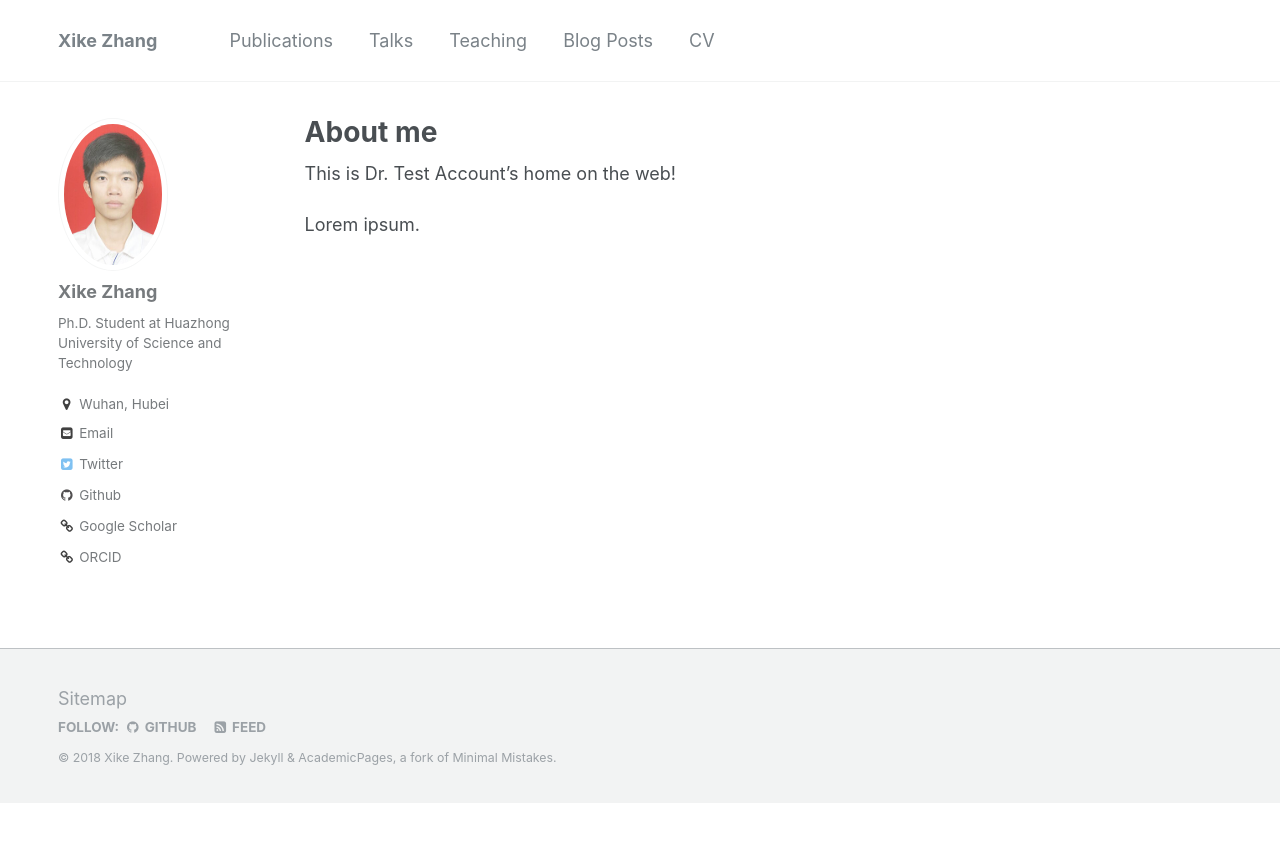
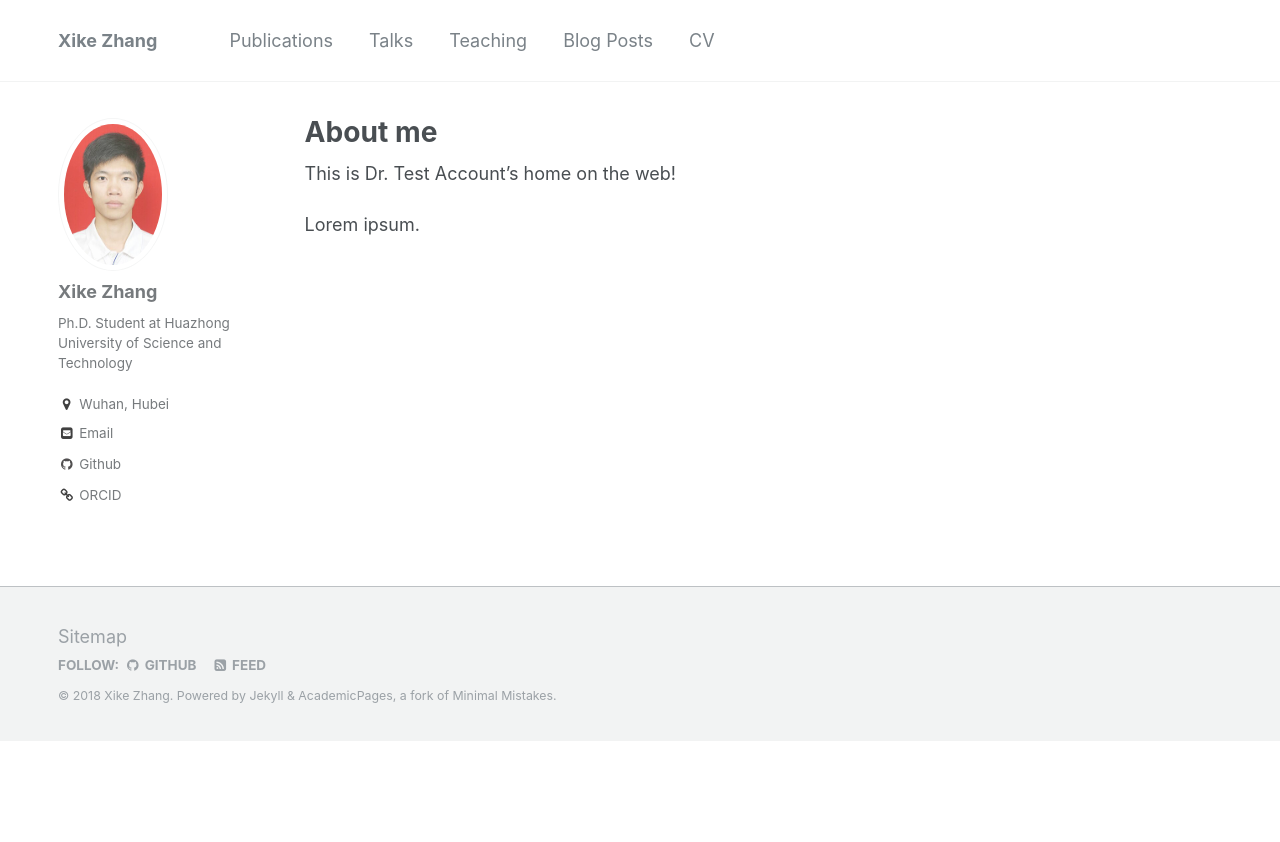
Before and after one commit to kokocheung/XikeZhang.github.io, a Jekyll site: the page built from _pages/about.md, in a window 1280 px wide. Shown: the top 842 px of the page. Built offline with Jekyll 4.4.1, drawn with Linux system fonts in a browser that asks for light colours.

Commit message:
Update _config.yml

```diff
--- a/_config.yml
+++ b/_config.yml
@@ -82,7 +82,7 @@ author:
   bio              : "Ph.D. Student at Huazhong University of Science and Technology"
   location         : "Wuhan, Hubei"
   employer         :
-  googlescholar    : "http://scholar.google.com/this-is-a-test"
+  googlescholar    : #"http://scholar.google.com/this-is-a-test"
   email            : "koko@hust.edu.cn"
   uri              :
   bitbucket        :
@@ -103,7 +103,7 @@ author:
   stackoverflow    : # http://stackoverflow.com/users/123456/username
   steam            :
   tumblr           :
-  twitter          : "testaccount-this-is-fake"
+  twitter          : #"testaccount-this-is-fake"
   vine             :
   weibo            :
   xing             :
```
